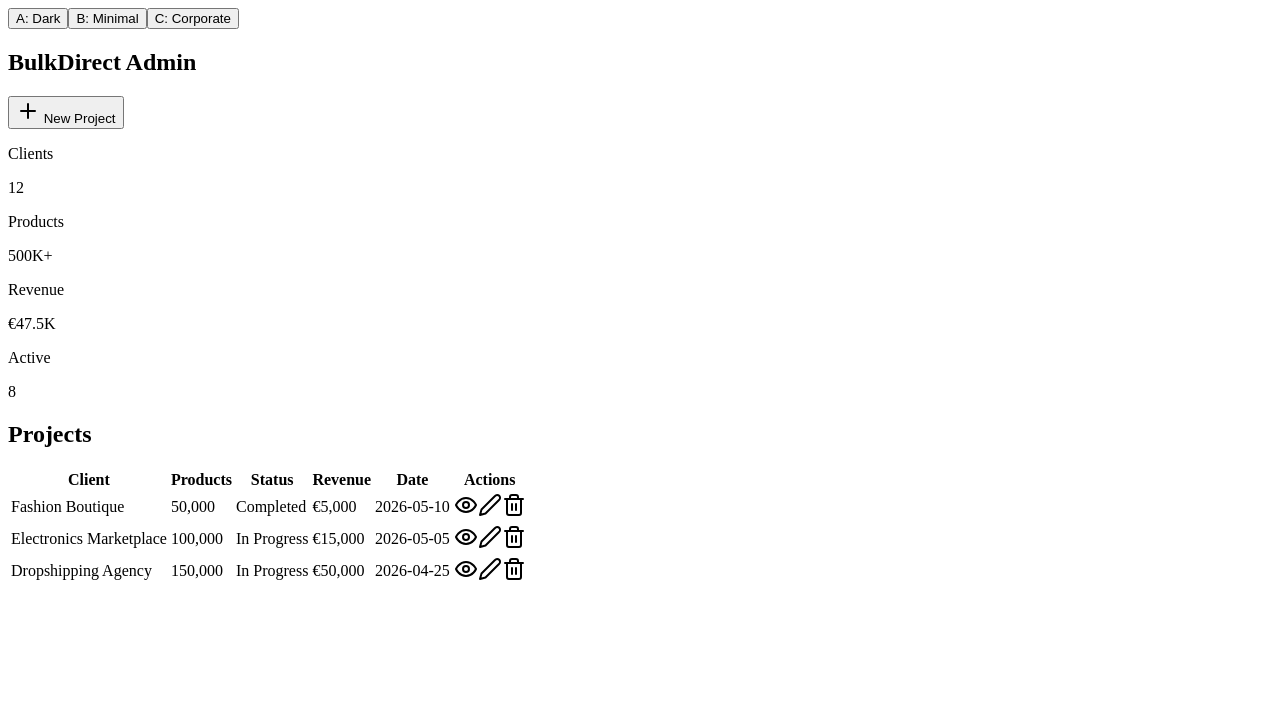
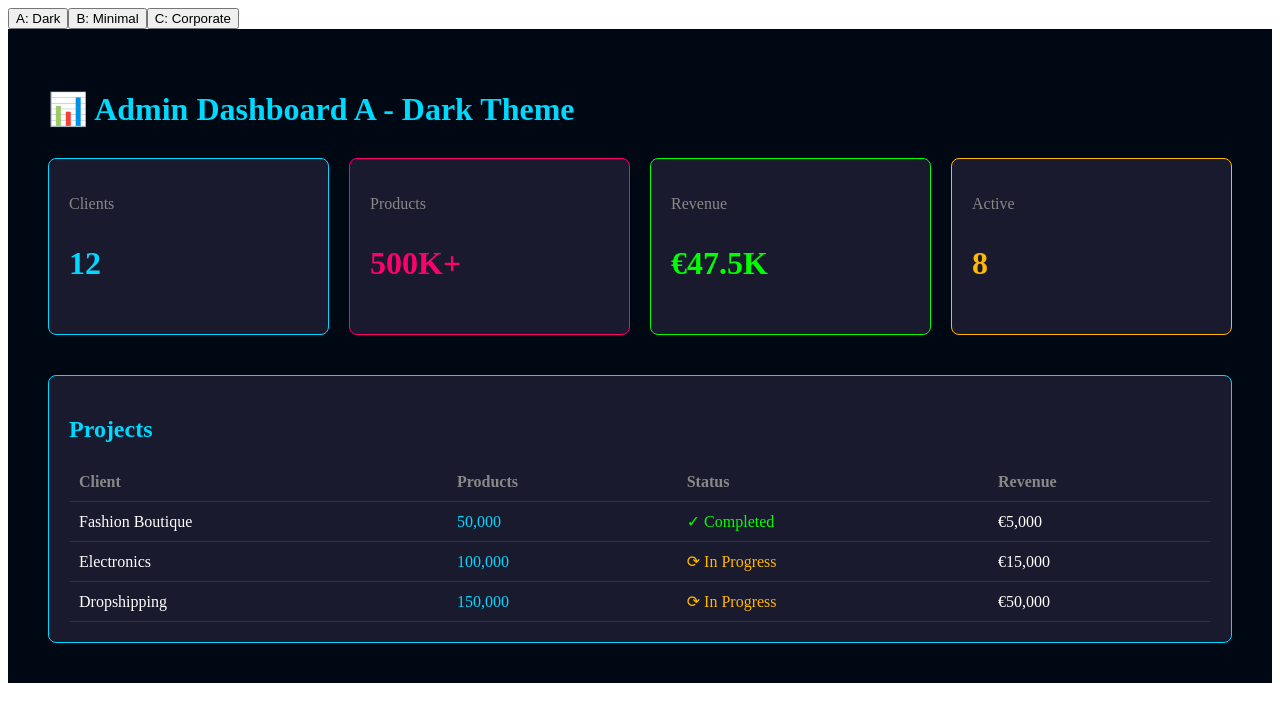
Before and after one commit to allotarik16-coder/bulkdirect-dashboards, a Next.js app: page / in a window 1280 px wide. Shown: the top 722 px of the page. Built offline with nearby package versions, Linux system fonts and the light colour scheme.

Commit message:
Rewrite A and C with inline styles - no Tailwind

```diff
--- a/components/AdminDashboardA.tsx
+++ b/components/AdminDashboardA.tsx
@@ -1,88 +1,59 @@
 'use client';
-import React, { useState } from 'react';
-import { Plus, Eye, Edit2, Trash2 } from 'lucide-react';
-
 export default function AdminDashboardA() {
-  const [projects] = useState([
-    { id: 1, client: 'Fashion Boutique', products: 50000, status: 'completed', revenue: 5000, date: '2026-05-10' },
-    { id: 2, client: 'Electronics Marketplace', products: 100000, status: 'in-progress', revenue: 15000, date: '2026-05-05' },
-    { id: 3, client: 'Dropshipping Agency', products: 150000, status: 'in-progress', revenue: 50000, date: '2026-04-25' },
-  ]);
-
   return (
-    <div className="min-h-screen bg-gradient-to-b from-slate-950 via-blue-950 to-slate-900">
-      <div className="fixed inset-0 overflow-hidden pointer-events-none">
-        <div className="absolute top-0 right-0 w-96 h-96 bg-blue-500 opacity-20 blur-3xl rounded-full animate-pulse"></div>
-        <div className="absolute bottom-0 left-1/3 w-80 h-80 bg-cyan-400 opacity-10 blur-3xl rounded-full animate-pulse"></div>
+    <div style={{ background: '#000814', color: '#fff', padding: '40px' }}>
+      <h1 style={{ color: '#00d9ff', marginBottom: '30px' }}>📊 Admin Dashboard A - Dark Theme</h1>
+      <div style={{ display: 'grid', gridTemplateColumns: 'repeat(4, 1fr)', gap: '20px', marginBottom: '40px' }}>
+        <div style={{ background: '#1a1a2e', padding: '20px', borderRadius: '8px', border: '1px solid #00d9ff' }}>
+          <p style={{ color: '#888' }}>Clients</p>
+          <p style={{ fontSize: '32px', fontWeight: 'bold', color: '#00d9ff' }}>12</p>
         </div>
-
-      <nav className="relative z-50 flex items-center justify-between px-12 py-6 backdrop-blur-sm bg-slate-950/50 border-b border-blue-500/20">
-        <h1 className="text-3xl font-bold bg-gradient-to-r from-blue-400 to-cyan-300 bg-clip-text text-transparent">BulkDirect Admin</h1>
-        <button className="px-6 py-2 rounded-lg bg-gradient-to-r from-blue-500 to-cyan-400 text-slate-950 font-semibold hover:shadow-lg hover:shadow-blue-500/50 transition flex items-center gap-2">
-          <Plus className="w-5 h-5" /> New Project
-        </button>
-      </nav>
-
-      <section className="relative z-10 px-12 py-8">
-        <div className="grid grid-cols-4 gap-6">
-          {[
-            { label: 'Clients', value: '12' },
-            { label: 'Products', value: '500K+' },
-            { label: 'Revenue', value: '€47.5K' },
-            { label: 'Active', value: '8' },
-          ].map((stat, i) => (
-            <div key={i} className="p-6 rounded-xl border border-blue-500/20 bg-gradient-to-br from-blue-500/5 to-cyan-400/5">
-              <p className="text-gray-400 text-sm mb-1">{stat.label}</p>
-              <p className="text-3xl font-bold text-white">{stat.value}</p>
+        <div style={{ background: '#1a1a2e', padding: '20px', borderRadius: '8px', border: '1px solid #ff006e' }}>
+          <p style={{ color: '#888' }}>Products</p>
+          <p style={{ fontSize: '32px', fontWeight: 'bold', color: '#ff006e' }}>500K+</p>
         </div>
-          ))}
+        <div style={{ background: '#1a1a2e', padding: '20px', borderRadius: '8px', border: '1px solid #00ff00' }}>
+          <p style={{ color: '#888' }}>Revenue</p>
+          <p style={{ fontSize: '32px', fontWeight: 'bold', color: '#00ff00' }}>€47.5K</p>
         </div>
-      </section>
-
-      <section className="relative z-10 px-12 py-8">
-        <div className="rounded-xl border border-blue-500/20 bg-slate-950/50 backdrop-blur overflow-hidden">
-          <div className="px-8 py-6 border-b border-blue-500/20 bg-gradient-to-r from-blue-500/10 to-cyan-400/10">
-            <h2 className="text-2xl font-bold text-white">Projects</h2>
+        <div style={{ background: '#1a1a2e', padding: '20px', borderRadius: '8px', border: '1px solid #ffb703' }}>
+          <p style={{ color: '#888' }}>Active</p>
+          <p style={{ fontSize: '32px', fontWeight: 'bold', color: '#ffb703' }}>8</p>
         </div>
-
-          <table className="w-full">
+      </div>
+      <div style={{ background: '#1a1a2e', padding: '20px', borderRadius: '8px', border: '1px solid #00d9ff' }}>
+        <h2 style={{ color: '#00d9ff', marginBottom: '20px' }}>Projects</h2>
+        <table style={{ width: '100%', borderCollapse: 'collapse' }}>
           <thead>
-              <tr className="border-b border-blue-500/20 bg-slate-900/50">
-                <th className="px-8 py-4 text-left text-gray-400 font-semibold text-sm">Client</th>
-                <th className="px-8 py-4 text-left text-gray-400 font-semibold text-sm">Products</th>
-                <th className="px-8 py-4 text-left text-gray-400 font-semibold text-sm">Status</th>
-                <th className="px-8 py-4 text-left text-gray-400 font-semibold text-sm">Revenue</th>
-                <th className="px-8 py-4 text-left text-gray-400 font-semibold text-sm">Date</th>
-                <th className="px-8 py-4 text-left text-gray-400 font-semibold text-sm">Actions</th>
+            <tr style={{ borderBottom: '1px solid #333' }}>
+              <th style={{ textAlign: 'left', padding: '10px', color: '#888' }}>Client</th>
+              <th style={{ textAlign: 'left', padding: '10px', color: '#888' }}>Products</th>
+              <th style={{ textAlign: 'left', padding: '10px', color: '#888' }}>Status</th>
+              <th style={{ textAlign: 'left', padding: '10px', color: '#888' }}>Revenue</th>
             </tr>
           </thead>
           <tbody>
-              {projects.map((project) => (
-                <tr key={project.id} className="border-b border-blue-500/10 hover:bg-blue-500/5 transition">
-                  <td className="px-8 py-4 text-white font-semibold">{project.client}</td>
-                  <td className="px-8 py-4 text-cyan-300">{project.products.toLocaleString()}</td>
-                  <td className="px-8 py-4">
-                    <span className={`px-3 py-1 rounded-full text-xs font-semibold ${
-                      project.status === 'completed'
-                        ? 'bg-green-500/20 text-green-300'
-                        : 'bg-blue-500/20 text-blue-300'
-                    }`}>
-                      {project.status === 'completed' ? 'Completed' : 'In Progress'}
-                    </span>
-                  </td>
-                  <td className="px-8 py-4 text-white font-semibold">€{project.revenue.toLocaleString()}</td>
-                  <td className="px-8 py-4 text-gray-400">{project.date}</td>
-                  <td className="px-8 py-4 flex gap-2">
-                    <Eye className="w-4 h-4 text-blue-300 cursor-pointer hover:text-blue-100" />
-                    <Edit2 className="w-4 h-4 text-blue-300 cursor-pointer hover:text-blue-100" />
-                    <Trash2 className="w-4 h-4 text-red-300 cursor-pointer hover:text-red-100" />
-                  </td>
+            <tr style={{ borderBottom: '1px solid #333' }}>
+              <td style={{ padding: '10px', color: '#fff' }}>Fashion Boutique</td>
+              <td style={{ padding: '10px', color: '#00d9ff' }}>50,000</td>
+              <td style={{ padding: '10px', color: '#00ff00' }}>✓ Completed</td>
+              <td style={{ padding: '10px', color: '#fff' }}>€5,000</td>
             </tr>
-              ))}
+            <tr style={{ borderBottom: '1px solid #333' }}>
+              <td style={{ padding: '10px', color: '#fff' }}>Electronics</td>
+              <td style={{ padding: '10px', color: '#00d9ff' }}>100,000</td>
+              <td style={{ padding: '10px', color: '#ffb703' }}>⟳ In Progress</td>
+              <td style={{ padding: '10px', color: '#fff' }}>€15,000</td>
+            </tr>
+            <tr style={{ borderBottom: '1px solid #333' }}>
+              <td style={{ padding: '10px', color: '#fff' }}>Dropshipping</td>
+              <td style={{ padding: '10px', color: '#00d9ff' }}>150,000</td>
+              <td style={{ padding: '10px', color: '#ffb703' }}>⟳ In Progress</td>
+              <td style={{ padding: '10px', color: '#fff' }}>€50,000</td>
+            </tr>
           </tbody>
         </table>
       </div>
-      </section>
     </div>
   );
 }
--- a/components/AdminDashboardB.tsx
+++ /dev/null
@@ -1,56 +0,0 @@
-'use client';
-import React, { useState } from 'react';
-import { Plus, Eye, Edit2, Trash2 } from 'lucide-react';
-
-export default function AdminDashboardB() {
-  const [projects] = useState([
-    { id: 1, client: 'Fashion Boutique', products: 50000, status: 'completed', revenue: 5000 },
-    { id: 2, client: 'Electronics Marketplace', products: 100000, status: 'in-progress', revenue: 15000 },
-    { id: 3, client: 'Dropshipping Agency', products: 150000, status: 'in-progress', revenue: 50000 },
-  ]);
-
-  return (
-    <div className="min-h-screen bg-white">
-      <nav className="flex items-center justify-between px-12 py-6 bg-white border-b border-gray-200">
-        <h1 className="text-3xl font-bold text-gray-900">BulkDirect Admin</h1>
-        <button className="px-6 py-2 rounded-lg bg-gray-900 text-white font-semibold flex items-center gap-2">
-          <Plus className="w-5 h-5" /> New
-        </button>
-      </nav>
-
-      <div className="px-12 py-8">
-        <div className="rounded-lg border border-gray-200 bg-white">
-          <div className="px-8 py-6 border-b border-gray-200">
-            <h2 className="text-2xl font-bold text-gray-900">Projects</h2>
-          </div>
-          <table className="w-full">
-            <thead>
-              <tr className="border-b border-gray-200">
-                <th className="px-8 py-4 text-left text-gray-600">Client</th>
-                <th className="px-8 py-4 text-left text-gray-600">Products</th>
-                <th className="px-8 py-4 text-left text-gray-600">Status</th>
-                <th className="px-8 py-4 text-left text-gray-600">Revenue</th>
-                <th className="px-8 py-4 text-left text-gray-600">Actions</th>
-              </tr>
-            </thead>
-            <tbody>
-              {projects.map((project) => (
-                <tr key={project.id} className="border-b border-gray-200">
-                  <td className="px-8 py-4 text-gray-900">{project.client}</td>
-                  <td className="px-8 py-4 text-gray-600">{project.products}</td>
-                  <td className="px-8 py-4 text-gray-600">{project.status}</td>
-                  <td className="px-8 py-4 text-gray-900">€{project.revenue}</td>
-                  <td className="px-8 py-4 flex gap-2">
-                    <Eye className="w-4 h-4 text-gray-600 cursor-pointer" />
-                    <Edit2 className="w-4 h-4 text-gray-600 cursor-pointer" />
-                    <Trash2 className="w-4 h-4 text-red-600 cursor-pointer" />
-                  </td>
-                </tr>
-              ))}
-            </tbody>
-          </table>
-        </div>
-      </div>
-    </div>
-  );
-}
--- a/components/AdminDashboardC.tsx
+++ b/components/AdminDashboardC.tsx
@@ -1,88 +1,63 @@
 'use client';
-import React, { useState } from 'react';
-import { Plus, Eye, Edit2, Trash2 } from 'lucide-react';
-
 export default function AdminDashboardC() {
-  const [projects] = useState([
-    { id: 1, client: 'Fashion Boutique', products: 50000, status: 'completed', revenue: 5000 },
-    { id: 2, client: 'Electronics Marketplace', products: 100000, status: 'in-progress', revenue: 15000 },
-    { id: 3, client: 'Dropshipping Agency', products: 150000, status: 'in-progress', revenue: 50000 },
-    { id: 4, client: 'Fashion Network', products: 75000, status: 'completed', revenue: 7500 },
-  ]);
-
   return (
-    <div className="min-h-screen bg-gradient-to-b from-blue-50 to-white text-gray-900">
-      <nav className="flex items-center justify-between px-12 py-6 bg-white border-b border-gray-200">
-        <h1 className="text-3xl font-bold text-blue-600">BulkDirect Admin</h1>
-        <button className="px-6 py-3 rounded-lg bg-blue-600 text-white font-semibold hover:bg-blue-700 transition flex items-center gap-2 shadow-md">
-          <Plus className="w-5 h-5" /> New Project
-        </button>
-      </nav>
-
-      <section className="px-12 py-8">
-        <div className="grid grid-cols-4 gap-6">
-          {[
-            { label: 'Total Clients', value: '12', change: '+3 this month', bg: 'bg-blue-50', text: 'text-blue-700' },
-            { label: 'Products', value: '500K+', change: '+125K this month', bg: 'bg-green-50', text: 'text-green-700' },
-            { label: 'Revenue', value: '€47.5K', change: '+€15K this month', bg: 'bg-purple-50', text: 'text-purple-700' },
-            { label: 'Active Projects', value: '8', change: '+2 in progress', bg: 'bg-orange-50', text: 'text-orange-700' },
-          ].map((stat, i) => (
-            <div key={i} className={`p-6 rounded-lg border-2 ${stat.bg} border-gray-200 hover:shadow-md transition`}>
-              <p className="text-gray-600 text-sm mb-1">{stat.label}</p>
-              <p className="text-3xl font-bold text-gray-900 mb-2">{stat.value}</p>
-              <p className={`text-xs ${stat.text}`}>{stat.change}</p>
+    <div style={{ background: '#f3f4f6', color: '#111', padding: '40px', fontFamily: 'system-ui' }}>
+      <h1 style={{ color: '#2563eb', marginBottom: '30px' }}>📊 Admin Dashboard C - Corporate</h1>
+      <div style={{ display: 'grid', gridTemplateColumns: 'repeat(4, 1fr)', gap: '20px', marginBottom: '40px' }}>
+        <div style={{ background: '#fff', padding: '20px', borderRadius: '8px', border: '2px solid #dbeafe' }}>
+          <p style={{ color: '#666' }}>Total Clients</p>
+          <p style={{ fontSize: '32px', fontWeight: 'bold', color: '#2563eb' }}>12</p>
+          <p style={{ fontSize: '12px', color: '#059669' }}>+3 this month</p>
         </div>
-          ))}
+        <div style={{ background: '#fff', padding: '20px', borderRadius: '8px', border: '2px solid #dcfce7' }}>
+          <p style={{ color: '#666' }}>Products</p>
+          <p style={{ fontSize: '32px', fontWeight: 'bold', color: '#16a34a' }}>500K+</p>
+          <p style={{ fontSize: '12px', color: '#059669' }}>+125K this month</p>
         </div>
-      </section>
-
-      <section className="px-12 py-8">
-        <div className="bg-white rounded-lg border border-gray-200 shadow-sm overflow-hidden">
-          <div className="px-8 py-6 border-b border-gray-200 flex items-center justify-between bg-gray-50">
-            <div>
-              <h2 className="text-2xl font-bold text-gray-900">Recent Projects</h2>
-              <p className="text-gray-600 text-sm">All active and completed projects</p>
+        <div style={{ background: '#fff', padding: '20px', borderRadius: '8px', border: '2px solid #e9d5ff' }}>
+          <p style={{ color: '#666' }}>Revenue</p>
+          <p style={{ fontSize: '32px', fontWeight: 'bold', color: '#9333ea' }}>€47.5K</p>
+          <p style={{ fontSize: '12px', color: '#7e22ce' }}>+€15K this month</p>
+        </div>
+        <div style={{ background: '#fff', padding: '20px', borderRadius: '8px', border: '2px solid #fed7aa' }}>
+          <p style={{ color: '#666' }}>Active Projects</p>
+          <p style={{ fontSize: '32px', fontWeight: 'bold', color: '#ea580c' }}>8</p>
+          <p style={{ fontSize: '12px', color: '#c2410c' }}>+2 in progress</p>
         </div>
       </div>
-
-          <table className="w-full">
+      <div style={{ background: '#fff', padding: '20px', borderRadius: '8px', border: '1px solid #e5e7eb' }}>
+        <h2 style={{ color: '#111', marginBottom: '20px' }}>Recent Projects</h2>
+        <table style={{ width: '100%', borderCollapse: 'collapse' }}>
           <thead>
-              <tr className="border-b border-gray-200 bg-gray-50">
-                <th className="px-8 py-4 text-left text-gray-700 font-semibold text-sm">Client</th>
-                <th className="px-8 py-4 text-left text-gray-700 font-semibold text-sm">Products</th>
-                <th className="px-8 py-4 text-left text-gray-700 font-semibold text-sm">Status</th>
-                <th className="px-8 py-4 text-left text-gray-700 font-semibold text-sm">Revenue</th>
-                <th className="px-8 py-4 text-left text-gray-700 font-semibold text-sm">Actions</th>
+            <tr style={{ borderBottom: '2px solid #e5e7eb', background: '#f9fafb' }}>
+              <th style={{ textAlign: 'left', padding: '12px', color: '#374151', fontWeight: '600' }}>Client</th>
+              <th style={{ textAlign: 'left', padding: '12px', color: '#374151', fontWeight: '600' }}>Products</th>
+              <th style={{ textAlign: 'left', padding: '12px', color: '#374151', fontWeight: '600' }}>Status</th>
+              <th style={{ textAlign: 'left', padding: '12px', color: '#374151', fontWeight: '600' }}>Revenue</th>
             </tr>
           </thead>
           <tbody>
-              {projects.map((project) => (
-                <tr key={project.id} className="border-b border-gray-100 hover:bg-gray-50 transition">
-                  <td className="px-8 py-4 text-gray-900 font-semibold">{project.client}</td>
-                  <td className="px-8 py-4 text-gray-700">{project.products.toLocaleString()}</td>
-                  <td className="px-8 py-4">
-                    <span className={`px-3 py-1 rounded-full text-xs font-semibold inline-block ${
-                      project.status === 'completed'
-                        ? 'bg-green-100 text-green-700'
-                        : 'bg-blue-100 text-blue-700'
-                    }`}>
-                      {project.status === 'completed' ? '✓ Completed' : '⟳ In Progress'}
-                    </span>
-                  </td>
-                  <td className="px-8 py-4 text-gray-900 font-bold">€{project.revenue.toLocaleString()}</td>
-                  <td className="px-8 py-4">
-                    <div className="flex gap-2">
-                      <Eye className="w-4 h-4 text-blue-600 cursor-pointer hover:text-blue-800" />
-                      <Edit2 className="w-4 h-4 text-blue-600 cursor-pointer hover:text-blue-800" />
-                      <Trash2 className="w-4 h-4 text-red-600 cursor-pointer hover:text-red-800" />
-                    </div>
-                  </td>
+            <tr style={{ borderBottom: '1px solid #f3f4f6' }}>
+              <td style={{ padding: '12px', color: '#111', fontWeight: '500' }}>Fashion Boutique</td>
+              <td style={{ padding: '12px', color: '#374151' }}>50,000</td>
+              <td style={{ padding: '12px' }}><span style={{ background: '#dcfce7', color: '#16a34a', padding: '4px 8px', borderRadius: '4px', fontSize: '12px', fontWeight: '500' }}>✓ Completed</span></td>
+              <td style={{ padding: '12px', color: '#111', fontWeight: 'bold' }}>€5,000</td>
             </tr>
-              ))}
+            <tr style={{ borderBottom: '1px solid #f3f4f6' }}>
+              <td style={{ padding: '12px', color: '#111', fontWeight: '500' }}>Electronics</td>
+              <td style={{ padding: '12px', color: '#374151' }}>100,000</td>
+              <td style={{ padding: '12px' }}><span style={{ background: '#dbeafe', color: '#2563eb', padding: '4px 8px', borderRadius: '4px', fontSize: '12px', fontWeight: '500' }}>⟳ In Progress</span></td>
+              <td style={{ padding: '12px', color: '#111', fontWeight: 'bold' }}>€15,000</td>
+            </tr>
+            <tr style={{ borderBottom: '1px solid #f3f4f6' }}>
+              <td style={{ padding: '12px', color: '#111', fontWeight: '500' }}>Dropshipping</td>
+              <td style={{ padding: '12px', color: '#374151' }}>150,000</td>
+              <td style={{ padding: '12px' }}><span style={{ background: '#dbeafe', color: '#2563eb', padding: '4px 8px', borderRadius: '4px', fontSize: '12px', fontWeight: '500' }}>⟳ In Progress</span></td>
+              <td style={{ padding: '12px', color: '#111', fontWeight: 'bold' }}>€50,000</td>
+            </tr>
           </tbody>
         </table>
       </div>
-      </section>
     </div>
   );
 }
```
Lines whose indentation alone changed are shown as unchanged.
